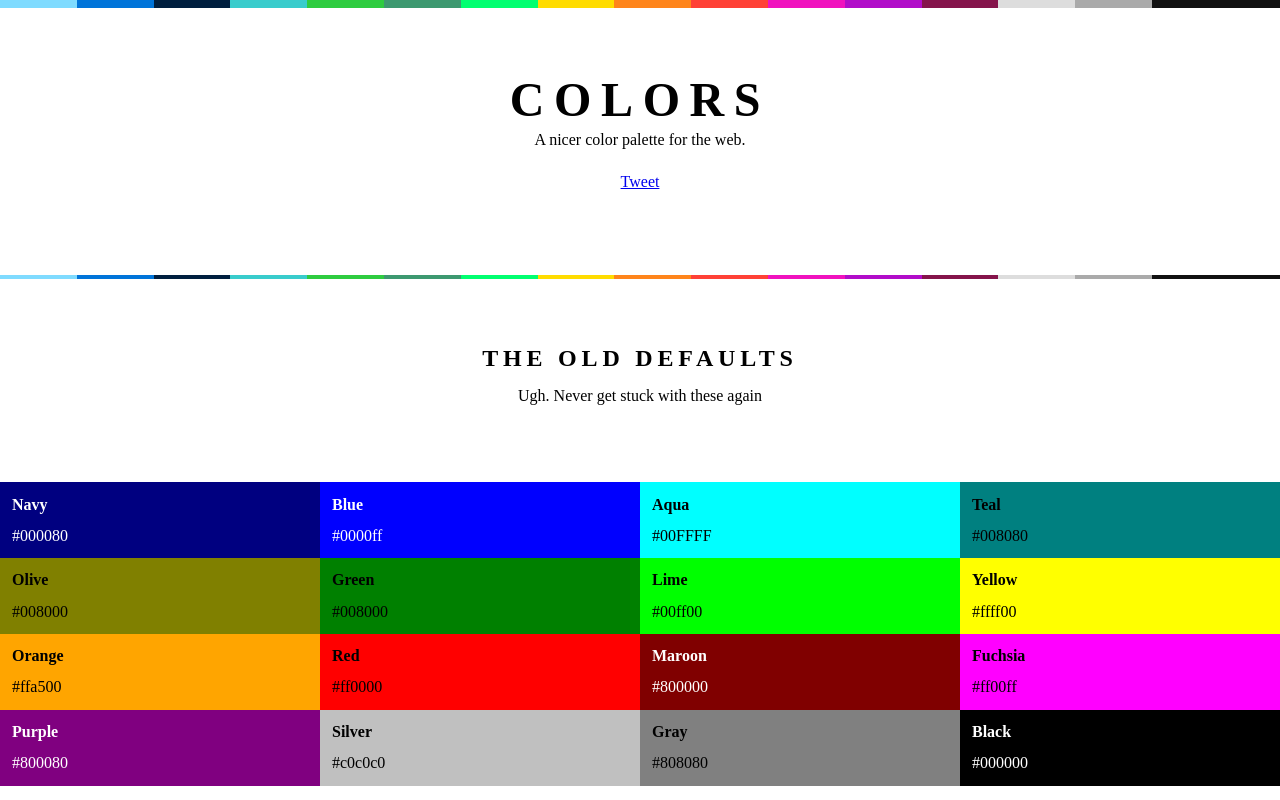
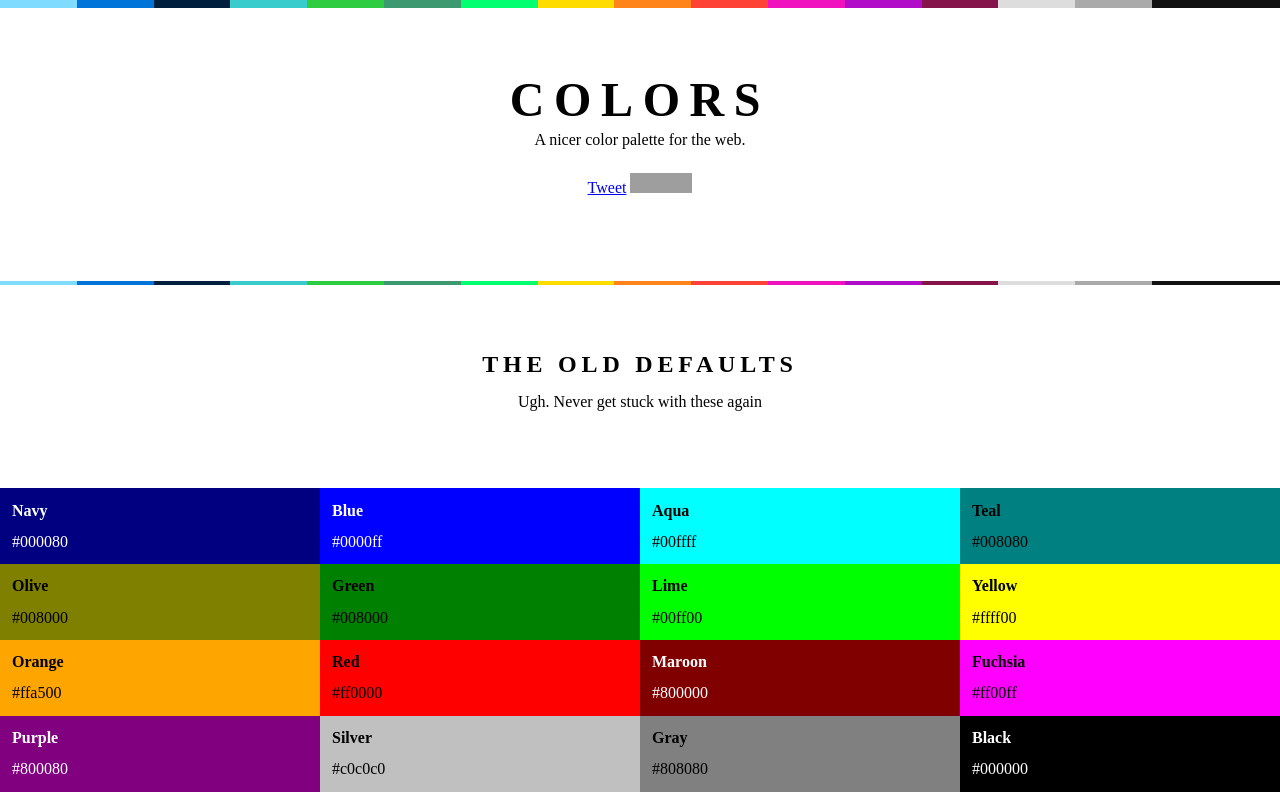
Before and after one commit to mrmrs/colors, a plain HTML site: page index.html in a window 1280 px wide. Shown: the top 800 px of the page. Drawn offline with Linux system fonts and the light colour scheme; grey boxes are pictures that could not be loaded.

Commit message:
Adds consistent text formatting.

```diff
--- a/index.html
+++ b/index.html
@@ -38,6 +38,8 @@
           data-text="Colors.css : A nicer color palette for the web"
           data-via="mrmrs_" data-size="large">Tweet</a>
         <script>!function(d,s,id){var js,fjs=d.getElementsByTagName(s)[0],p=/^http:/.test(d.location)?'http':'https';if(!d.getElementById(id)){js=d.createElement(s);js.id=id;js.src=p+'://platform.twitter.com/widgets.js';fjs.parentNode.insertBefore(js,fjs);}}(document, 'script', 'twitter-wjs');</script>
+        <iframe src="http://ghbtns.com/github-btn.html?user=mrmrs&repo=colors&type=star"
+              allowtransparency="true" frameborder="0" scrolling="0" width="62" height="20"></iframe>
       </div>
 
 
@@ -75,7 +77,7 @@
         <h2 class="thin f3 small">#0000ff</h2>
         </div><div class="wi-25 db fl default-aqua pvs">
         <h1 class="f3">Aqua</h1>
-        <h2 class="thin f3 small">#00FFFF</h2>
+        <h2 class="thin f3 small">#00ffff</h2>
         </div><div class="wi-25 db fl default-teal pvs">
         <h1 class="f3">Teal</h1>
         <h2 class="thin f3 small">#008080</h2>
```
